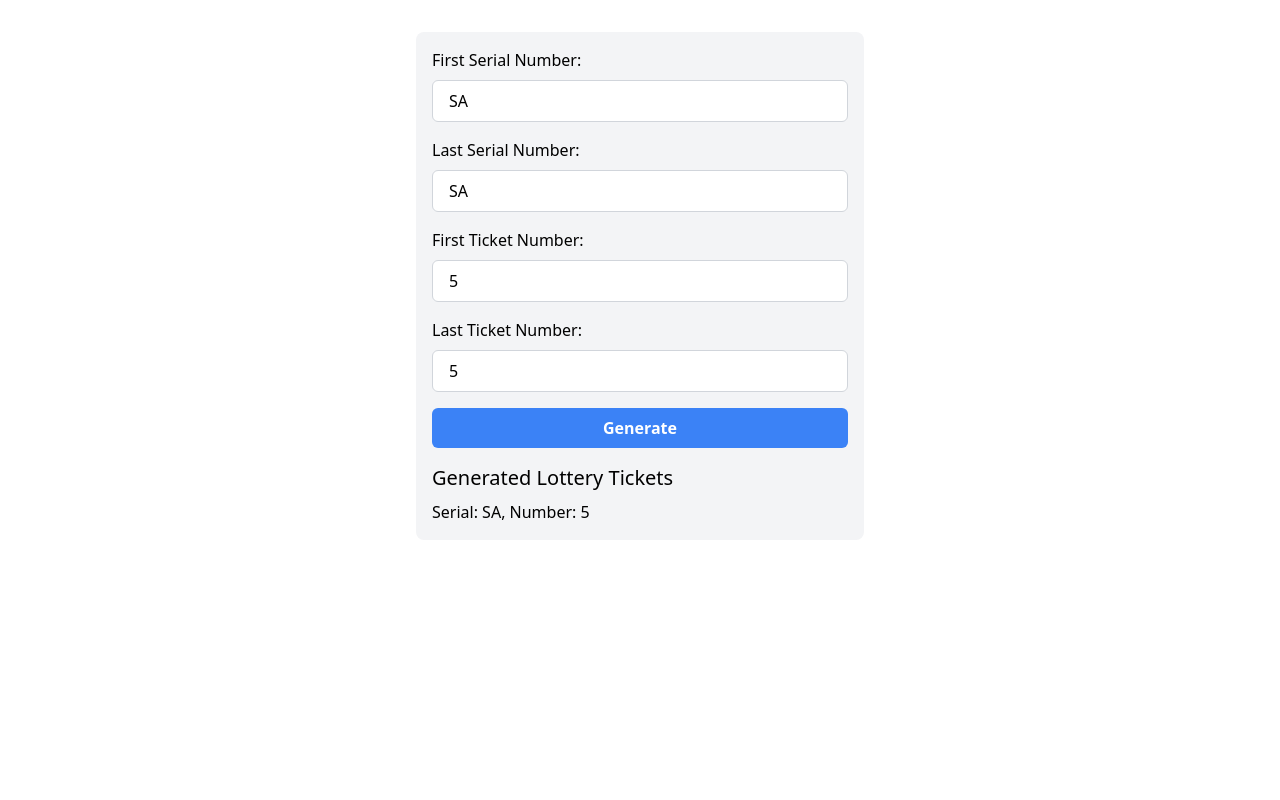
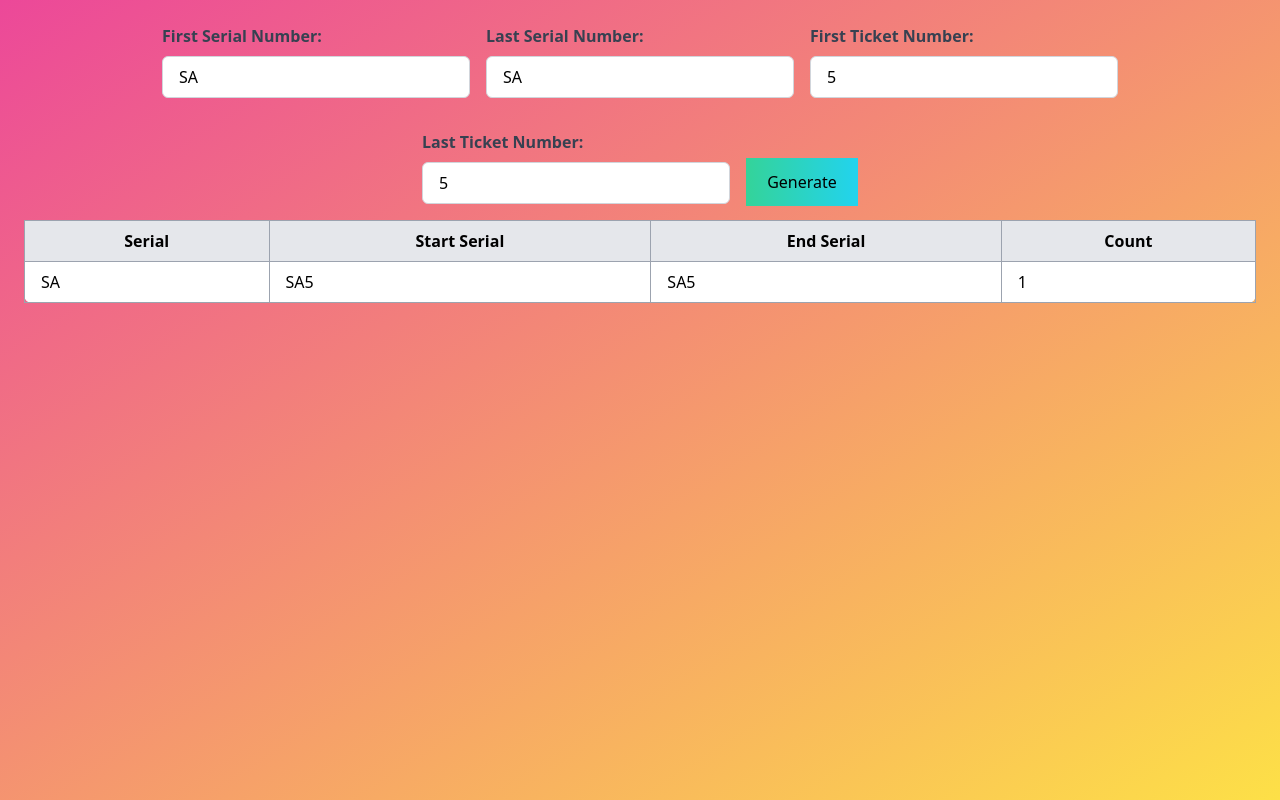
Before and after one commit to Rmx1921/dl, a React (Vite) app: page / in a window 1280 px wide. Both pictures are taken after typing "Sample", "Sample", "5", "5" into the empty fields and a click on the button "Generate". Built offline with nearby package versions, Linux system fonts and the light colour scheme.

Commit message:
feat(component): improved UI

```diff
--- a/src/components/SerialNumberGenerator.jsx
+++ b/src/components/SerialNumberGenerator.jsx
@@ -42,11 +42,30 @@ const LotteryTicketGenerator = () => {
         setLotteryTickets(tickets);
     };
 
+    const summarizeTicketsByPrefix = () => {
+        const ticketSummary = {};
+        lotteryTickets.forEach(ticket => {
+            const prefix = ticket.serial.substring(0, 2);
+            if (!ticketSummary[prefix]) {
+                ticketSummary[prefix] = {
+                    start: ticket.serial + ticket.number.toString(),
+                    end: ticket.serial + ticket.number.toString(),
+                    count: 0
+                };
+            }
+            ticketSummary[prefix].end = ticket.serial + ticket.number.toString();
+            ticketSummary[prefix].count += 1;
+        });
+        return ticketSummary;
+    };
+
+    const ticketSummary = summarizeTicketsByPrefix();
+
     return (
-        <div className="max-w-md mx-auto mt-8 p-4 bg-gray-100 rounded-lg">
-            {/* <h2 className="text-2xl mb-4">Lottery Ticket Generator</h2> */}
-            <div className="mb-4">
-                <label className="block mb-2">First Serial Number:</label>
+        <div className='flex flex-col w-full bg-gradient-to-br from-pink-500 to-yellow-300 min-h-screen p-6'>
+            <div className='flex flex-wrap gap-4 justify-center'>
+                <div className="mb-4 w-full md:w-1/4">
+                    <label className="block mb-2 font-bold text-gray-700">First Serial Number:</label>
                     <input
                         type="text"
                         value={firstSerial}
@@ -54,8 +73,8 @@ const LotteryTicketGenerator = () => {
                         className="w-full px-4 py-2 border border-gray-300 rounded-md"
                     />
                 </div>
-            <div className="mb-4">
-                <label className="block mb-2">Last Serial Number:</label>
+                <div className="mb-4 w-full md:w-1/4">
+                    <label className="block mb-2 font-bold text-gray-700">Last Serial Number:</label>
                     <input
                         type="text"
                         value={lastSerial}
@@ -63,8 +82,8 @@ const LotteryTicketGenerator = () => {
                         className="w-full px-4 py-2 border border-gray-300 rounded-md"
                     />
                 </div>
-            <div className="mb-4">
-                <label className="block mb-2">First Ticket Number:</label>
+                <div className="mb-4 w-full md:w-1/4">
+                    <label className="block mb-2 font-bold text-gray-700">First Ticket Number:</label>
                     <input
                         type="number"
                         value={firstNumber}
@@ -72,8 +91,8 @@ const LotteryTicketGenerator = () => {
                         className="w-full px-4 py-2 border border-gray-300 rounded-md"
                     />
                 </div>
-            <div className="mb-4">
-                <label className="block mb-2">Last Ticket Number:</label>
+                <div className="mb-4 w-full md:w-1/4">
+                    <label className="block mb-2 font-bold text-gray-700">Last Ticket Number:</label>
                     <input
                         type="number"
                         value={lastNumber}
@@ -81,19 +100,36 @@ const LotteryTicketGenerator = () => {
                         className="w-full px-4 py-2 border border-gray-300 rounded-md"
                     />
                 </div>
+                <div className="mt-7">
                     <button
-                className="w-full bg-blue-500 hover:bg-blue-600 text-white font-semibold py-2 px-4 rounded-md"
                         onClick={handleGenerate}
+                        className="w-28 h-12 bg-gradient-to-r from-emerald-400 to-cyan-400"
                     >
                         Generate
                     </button>
-            <div className="mt-4">
-                <h3 className="text-xl mb-2">Generated Lottery Tickets</h3>
-                <ul>
-                    {lotteryTickets.map((ticket, index) => (
-                        <li key={index}>Serial: {ticket.serial}, Number: {ticket.number}</li>
+                </div>
+            </div>
+            <div className="overflow-x-auto">
+                <table className="w-full border-collapse border bg-white rounded-lg border-gray-400">
+                    <thead>
+                        <tr>
+                            <th className="border border-gray-400 px-4 py-2 bg-gray-200">Serial</th>
+                            <th className="border border-gray-400 px-4 py-2 bg-gray-200">Start Serial</th>
+                            <th className="border border-gray-400 px-4 py-2 bg-gray-200">End Serial</th>
+                            <th className="border border-gray-400 px-4 py-2 bg-gray-200">Count</th>
+                        </tr>
+                    </thead>
+                    <tbody>
+                        {Object.entries(ticketSummary).map(([prefix, { start, end, count }]) => (
+                            <tr key={prefix}>
+                                <td className="border border-gray-400 px-4 py-2">{prefix}</td>
+                                <td className="border border-gray-400 px-4 py-2">{start}</td>
+                                <td className="border border-gray-400 px-4 py-2">{end}</td>
+                                <td className="border border-gray-400 px-4 py-2">{count}</td>
+                            </tr>
                         ))}
-                </ul>
+                    </tbody>
+                </table>
             </div>
         </div>
     );
```
Lines whose indentation alone changed are shown as unchanged.
